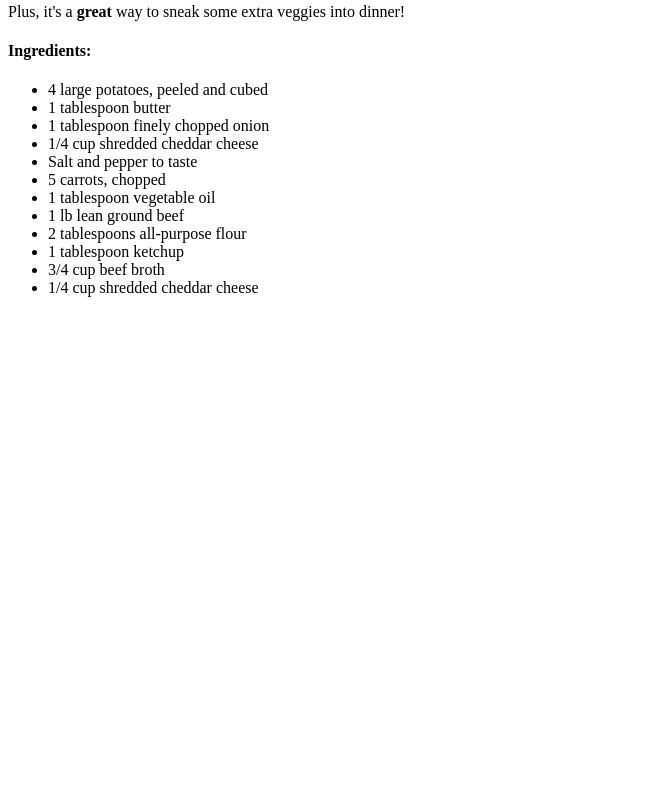
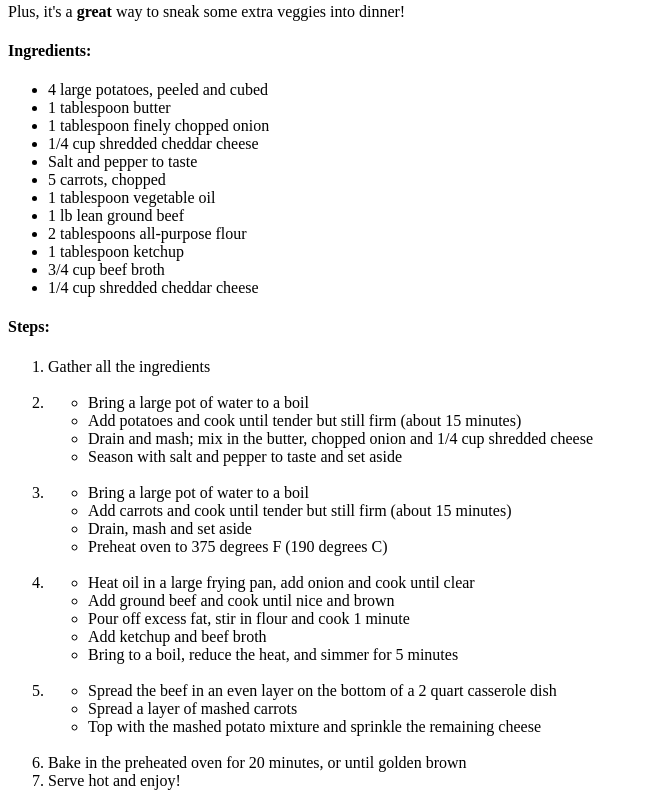
Before and after one commit to dgyoungk/odin-recipes, a plain HTML site: page recipes/shepherds-pie.html in a window 1280 px wide. Shown: the part 582-1388 px from the top of the page, without its empty margins (0-648 px from the left). Before the commit the page ends 895 px from the top, so only its background shows below. Drawn offline with Linux system fonts and the light colour scheme.

Commit message:
Add recipe instructions

```diff
--- a/recipes/shepherds-pie.html
+++ b/recipes/shepherds-pie.html
@@ -29,5 +29,49 @@
         <li>3/4 cup beef broth</li>
         <li>1/4 cup shredded cheddar cheese</li>
     </ul>
+
+    <h4>Steps:</h4>
+    <ol>
+        <li>Gather all the ingredients</li>
+        <br>
+        <li>
+            <ul>
+                <li>Bring a large pot of water to a boil</li>
+                <li>Add potatoes and cook until tender but still firm (about 15 minutes)</li>
+                <li>Drain and mash; mix in the butter, chopped onion and 1/4 cup shredded cheese</li>
+                <li>Season with salt and pepper to taste and set aside</li>
+            </ul>
+        </li>
+        <br>
+        <li>
+            <ul>
+                <li>Bring a large pot of water to a boil</li>
+                <li>Add carrots and cook until tender but still firm (about 15 minutes)</li>
+                <li>Drain, mash and set aside</li>
+                <li>Preheat oven to 375 degrees F (190 degrees C)</li>
+            </ul>
+        </li>
+        <br>
+        <li>
+            <ul>
+                <li>Heat oil in a large frying pan, add onion and cook until clear</li>
+                <li>Add ground beef and cook until nice and brown</li>
+                <li>Pour off excess fat, stir in flour and cook 1 minute</li>
+                <li>Add ketchup and beef broth</li>
+                <li>Bring to a boil, reduce the heat, and simmer for 5 minutes</li>
+            </ul>
+        </li>
+        <br>
+        <li>
+            <ul>
+                <li>Spread the beef in an even layer on the bottom of a 2 quart casserole dish</li>
+                <li>Spread a layer of mashed carrots</li>
+                <li>Top with the mashed potato mixture and sprinkle the remaining cheese</li>
+            </ul>
+        </li>
+        <br>
+        <li>Bake in the preheated oven for 20 minutes, or until golden brown</li>
+        <li>Serve hot and enjoy!</li>
+    </ol>
 </body>
 </html>
```
